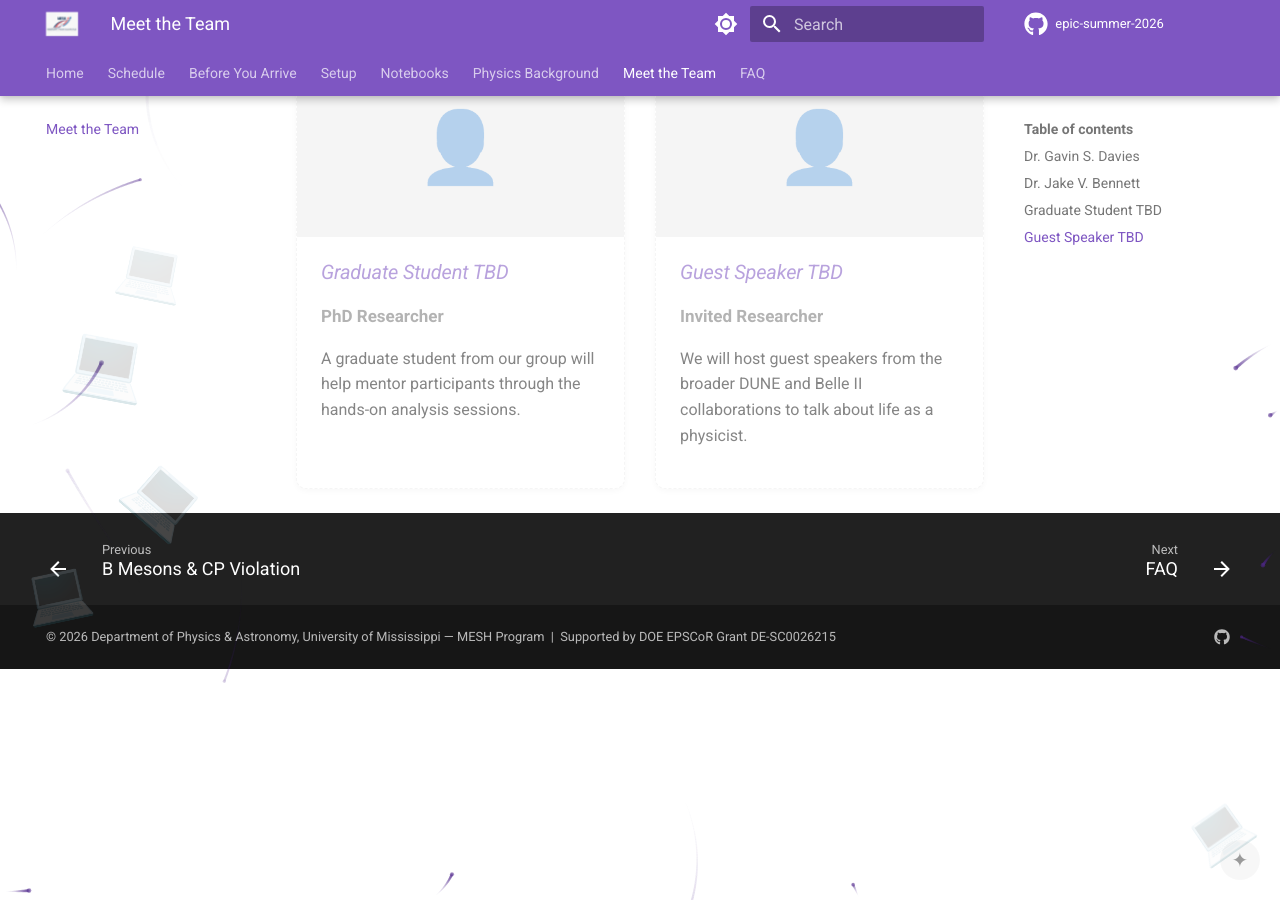
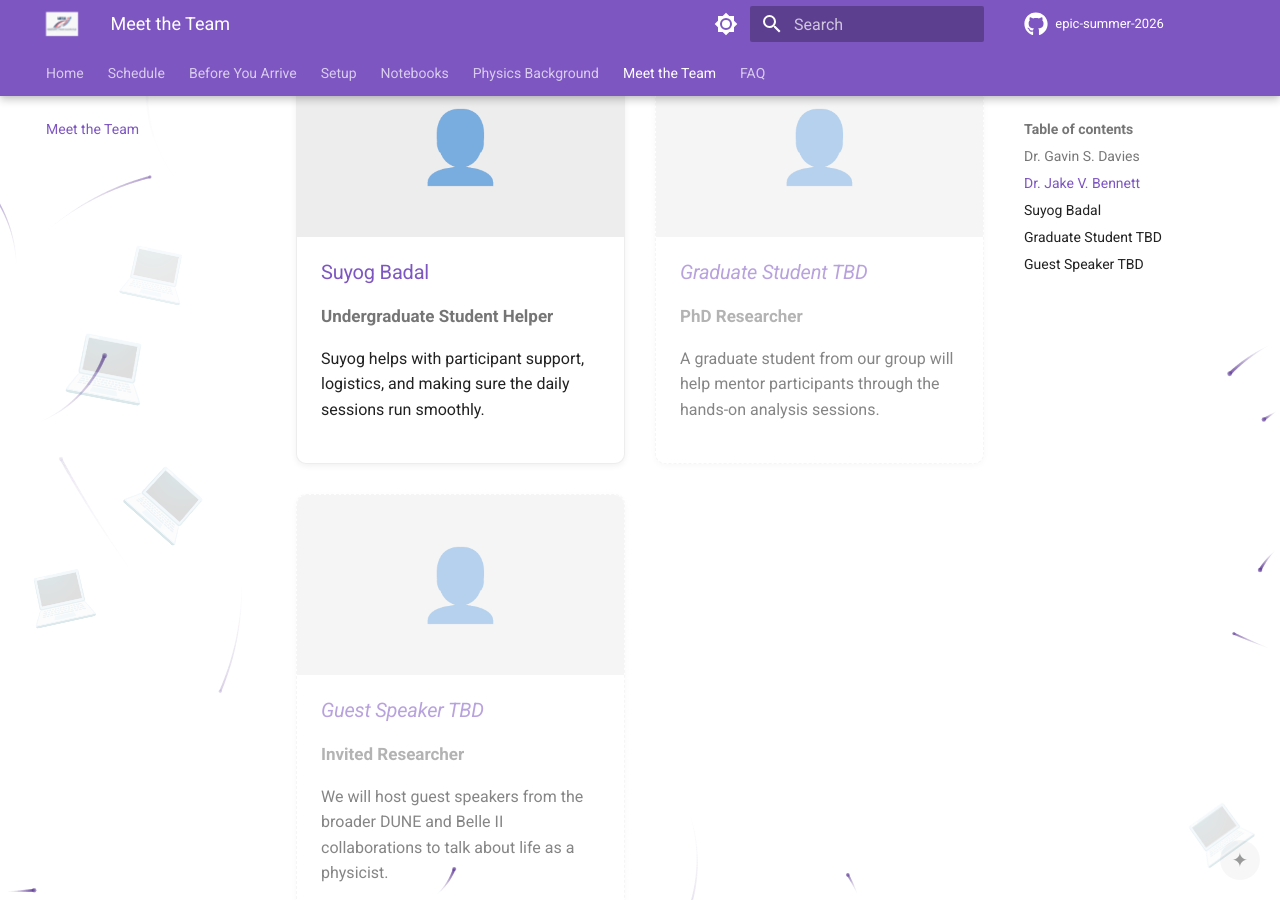
Before and after one commit to olemiss-physics/epic-summer-2026, an MkDocs documentation site: the page built from docs/team.md, in a window 1280 px wide and 900 px high, scrolled down 833 px. Built offline with MkDocs 1.6.1 and Material for MkDocs 9.7.7, drawn with Linux system fonts in a browser that asks for light colours; comment, search, counter and statistics services are not loaded.

Commit message:
add Suyog to meet the team page. TOOD: Update what Suyog does and his title

```diff
--- a/docs/team.md
+++ b/docs/team.md
@@ -22,6 +22,18 @@ Gavin works on the [DUNE](https://www.dunescience.org) experiment, studying thre
 **Associate Professor, Physics & Astronomy**
 
 Jake works on the [Belle II](https://www.belle2.org) experiment at the SuperKEKB collider in Japan, measuring CP violation in charmed baryon decays and probing the matter-antimatter asymmetry of the universe.
+
+</div>
+</div>
+
+<div class="team-card" markdown>
+<div class="team-photo placeholder"></div>
+<div class="team-info" markdown>
+
+### Suyog Badal
+**Undergraduate Student Helper**
+
+Suyog helps with participant support, logistics, and making sure the daily sessions run smoothly.
 
 </div>
 </div>
```
